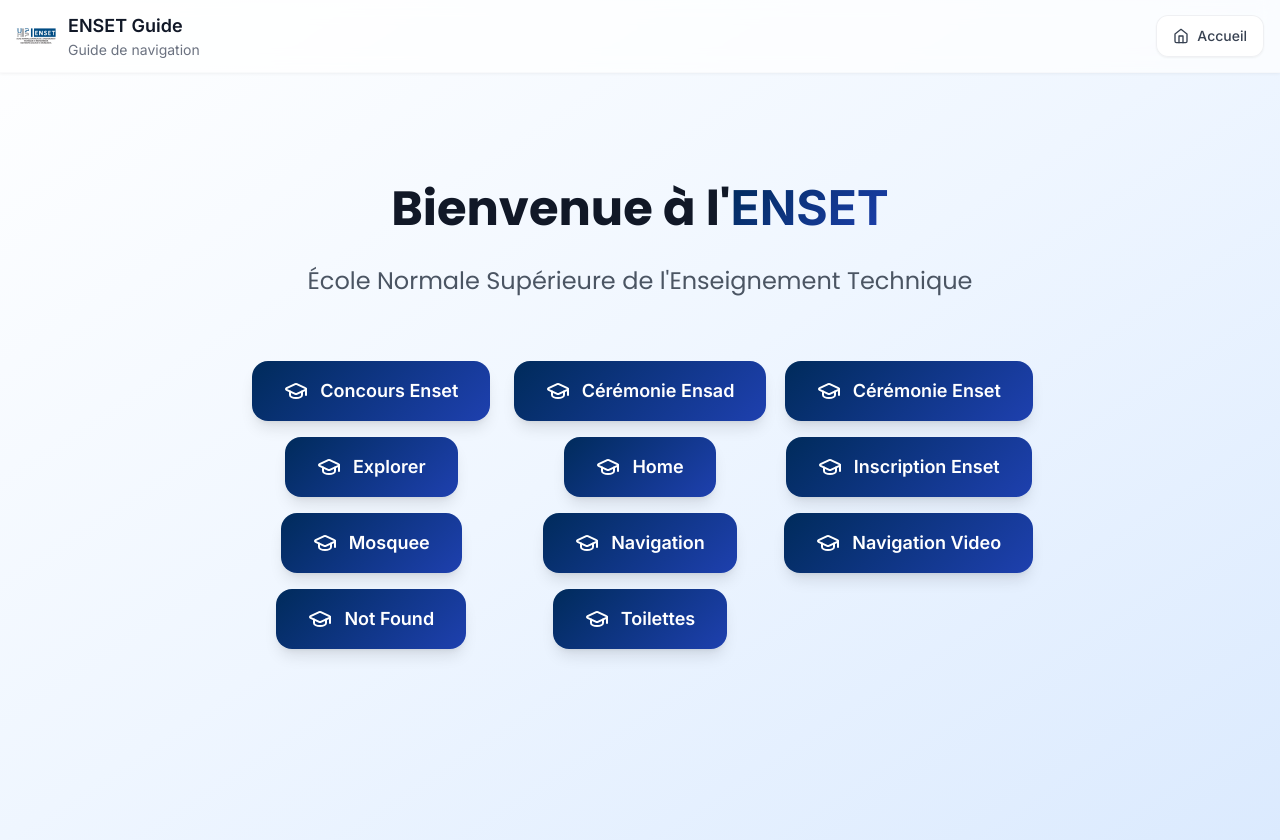
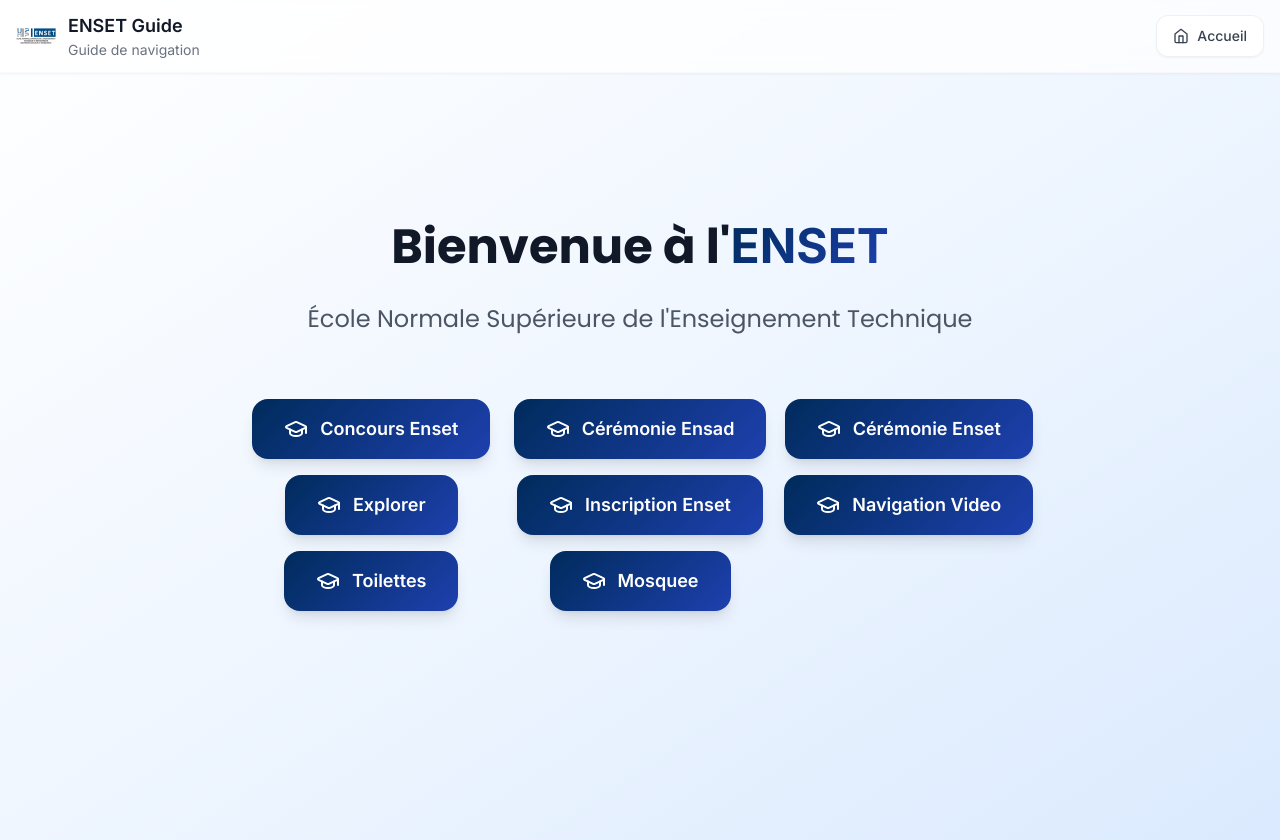
Before and after one commit to ENSETM-EDU/enset-indoor-navigation-guide, a React (Vite) app: page / in a window 1280 px wide. Built offline with nearby package versions, Linux system fonts and the light colour scheme.

Commit message:
fix: Update navigation options in HomePage component by removing obsolete routes and restoring Mosquee entry

```diff
--- a/src/pages/HomePage.tsx
+++ b/src/pages/HomePage.tsx
@@ -9,13 +9,10 @@
   { name: 'Cérémonie Ensad', route: '/ensad/porte1' },
   { name: 'Cérémonie Enset', route: '/enset/porte2' },
   { name: 'Explorer', route: '/explorer' },
-  { name: 'Home', route: '/' },
   { name: 'Inscription Enset', route: '/inscription-enset' },
+  { name: 'Navigation Video', route: '/video-navigate/test' },
+  { name: 'Toilettes', route: '/toilettes/amphitheatre' },
   { name: 'Mosquee', route: '/mosquee/amphitheatre' },
-  { name: 'Navigation', route: '/navigation/porte1ToAmphitheatre' },
-  { name: 'Navigation Video', route: '/video-navigate/test' },
-  { name: 'Not Found', route: '/not-found' },
-  { name: 'Toilettes', route: '/toilettes/amphitheatre' },
 ];
 //
 const HomePage: React.FC = () => {
```
